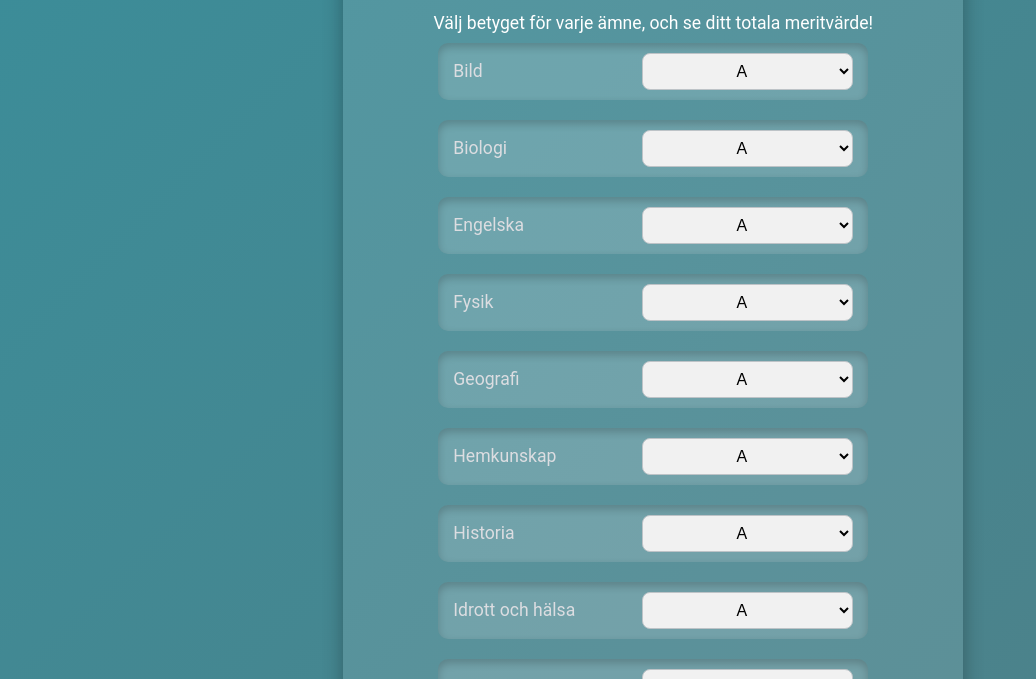
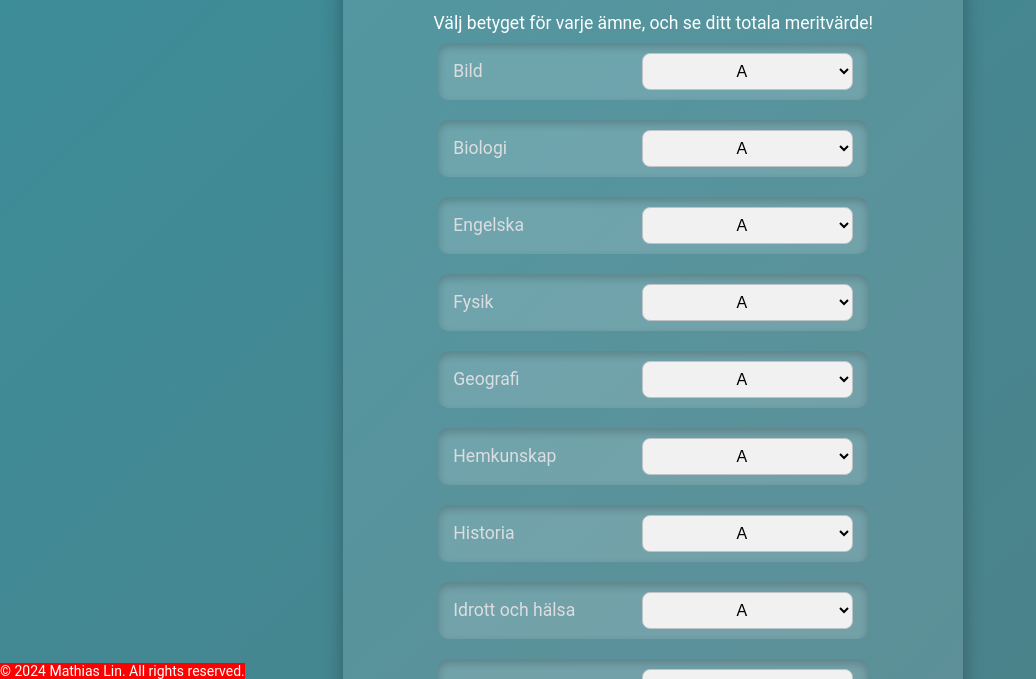
Before and after one commit to dogoraga/index, a plain HTML site: page index.html in a window 1280 px wide. Shown: the part 121-800 px from the top of the page, without its empty margins (0-1036 px from the left). Drawn offline with Linux system fonts and the light colour scheme.

Commit message:
Update main.css

```diff
--- a/main.css
+++ b/main.css
@@ -194,11 +194,11 @@ button:active {
 		padding: 10px 0
 	}
 }
-.footer {
+footer {
   position: fixed;
   left: 0;
   bottom: 0;
-  width: 100%;
+  width: auto;
   background-color: red;
   color: white;
   text-align: center;
```
